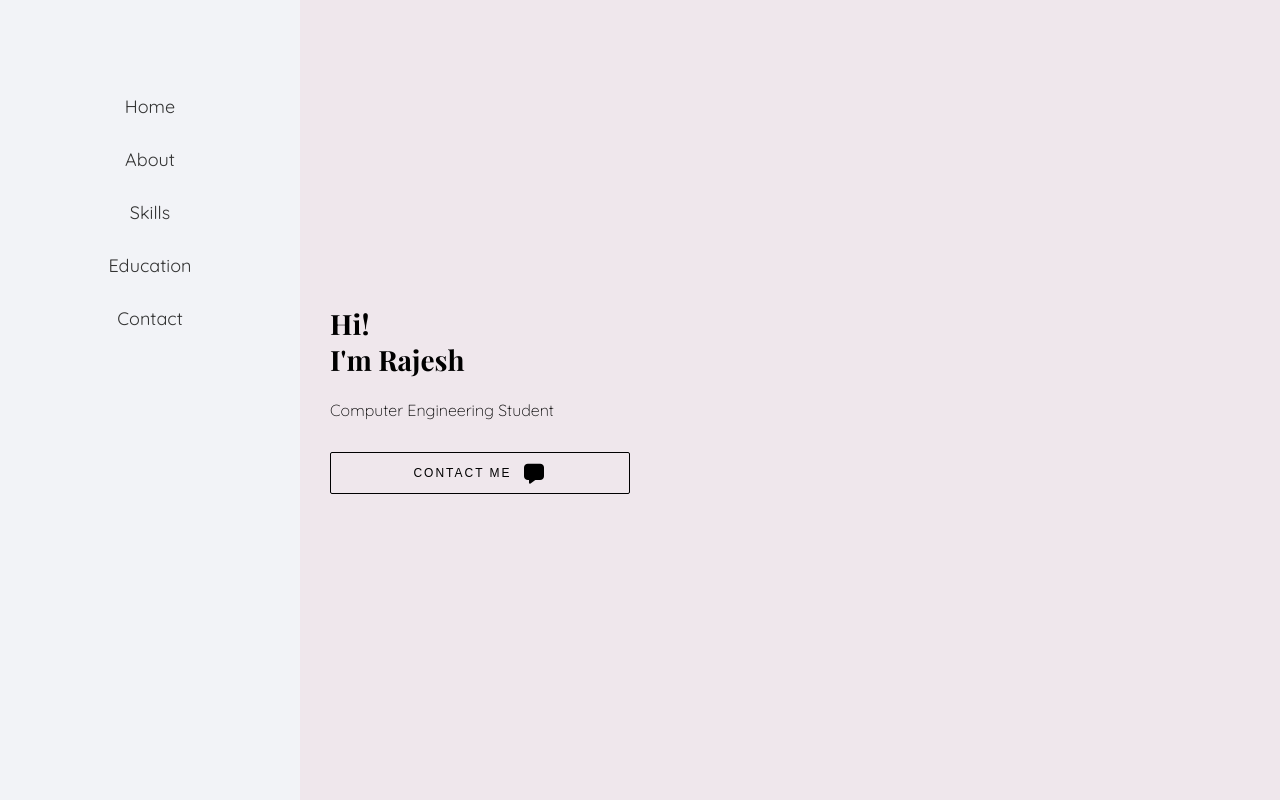
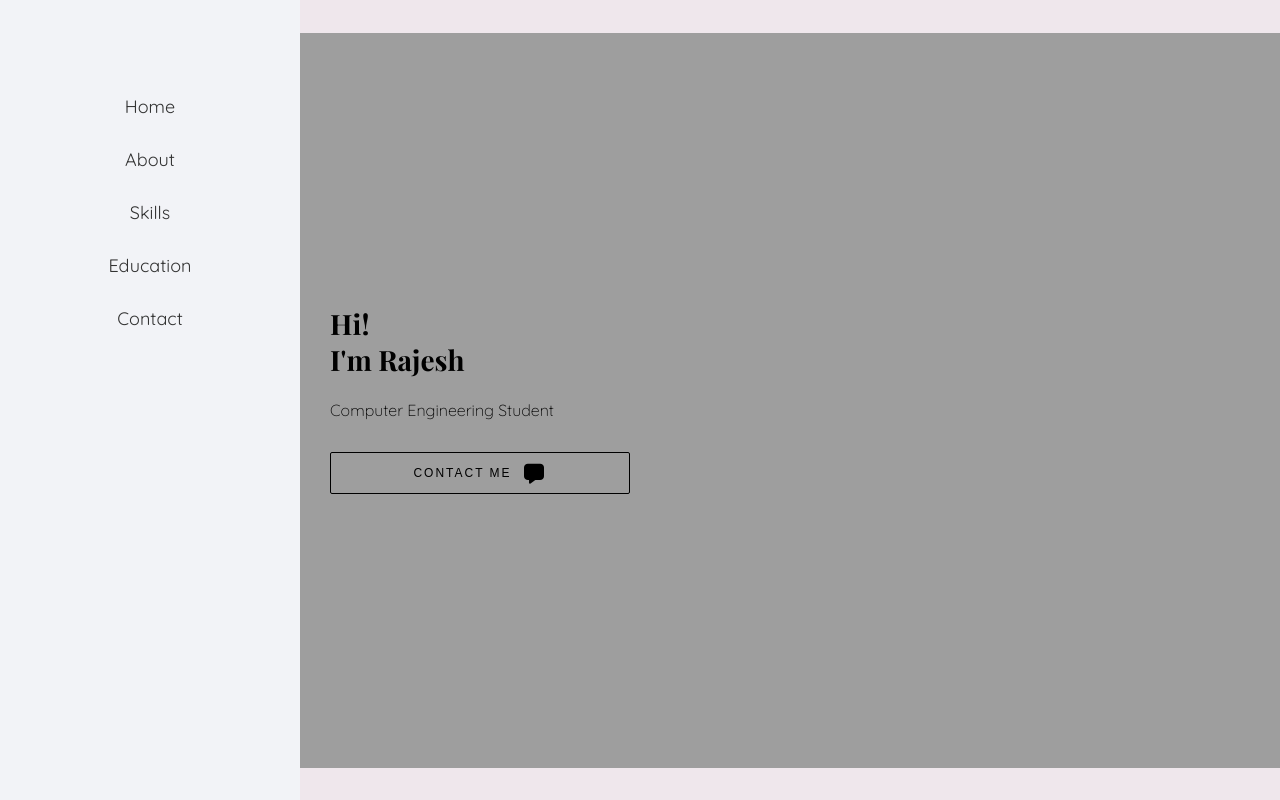
Before and after one commit to rajesh827/Portfolio, a plain HTML site: page index.html in a window 1280 px wide. Shown: the top 800 px of the page. Drawn offline with nearby package versions, Linux system fonts and the light colour scheme; the site is published under a folder, as on GitHub Pages, so addresses that start at the root find nothing.

Commit message:
changed relative path

```diff
--- a/css/hero.css
+++ b/css/hero.css
@@ -6,7 +6,7 @@
   align-items: flex-start;
   padding: 0 30px;
   background-color: #efe7ec;
-  background-image: url("/images/pp.png");
+  background-image: url("../images/pp.png");
   background-position: right;
   background-size: contain;
   background-repeat: no-repeat;
```
